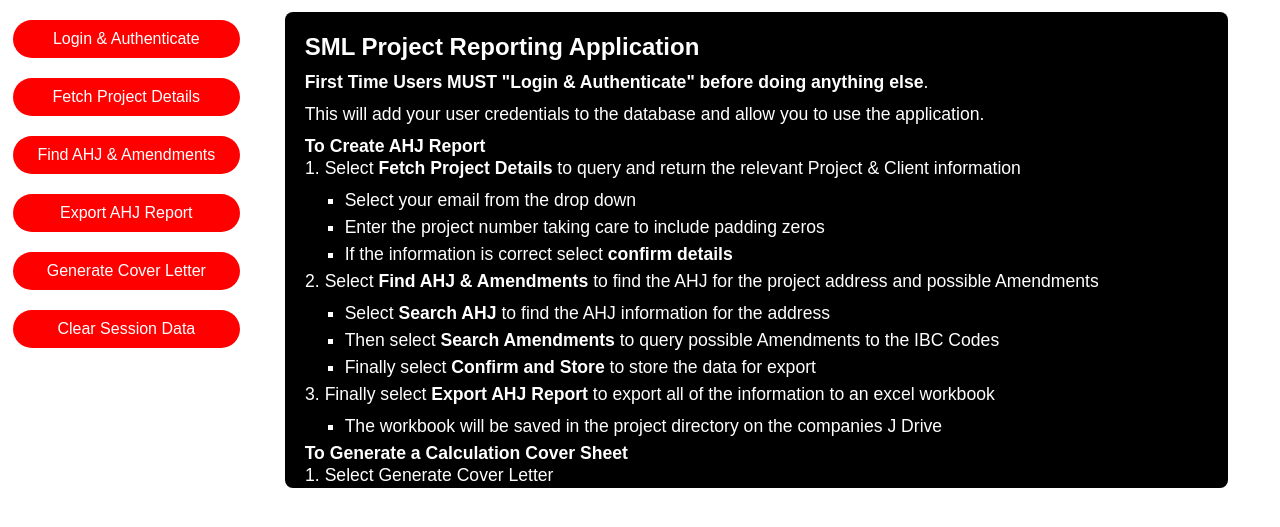
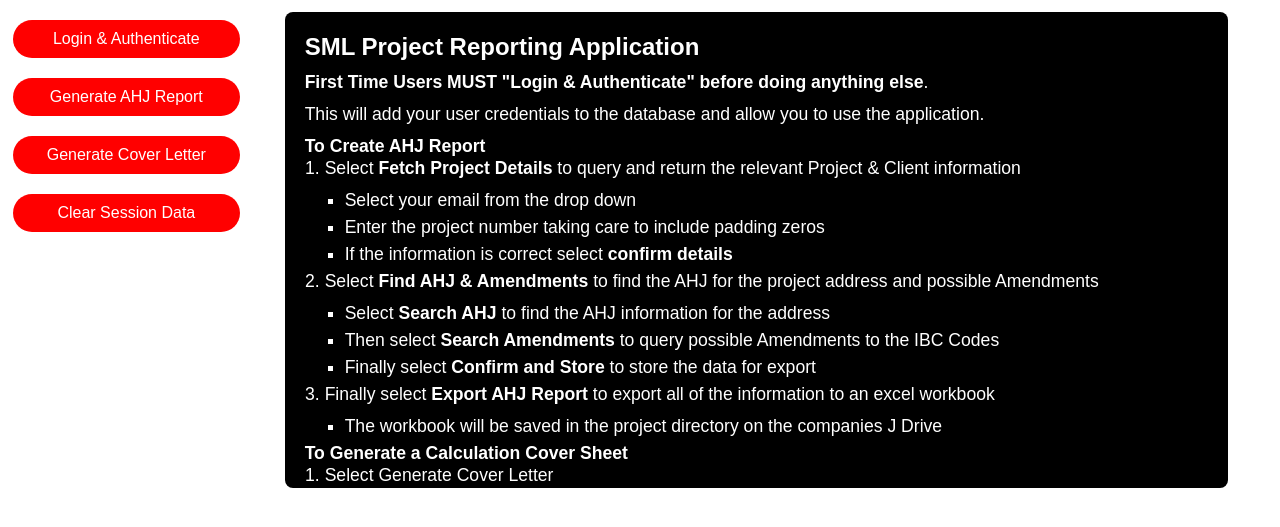
Before and after one commit to F-Type-Affects/Report_Gen_Portfolio, a Flask app: page / in a window 1280 px wide. Shown: the part 210-737 px from the top of the page. Run offline with Flask 3, Linux system fonts and the light colour scheme; parts of the project's set-up code (start-up, migrations or seed data) failed here and were passed over.

Commit message:
combined fetch project details, find AHJ & amendments, and export AHJ report into single process. removed a number of old redundent routes and started combing GET/POST routes into single app routes since I have a better grasp of everything. The majority of the HTMl templates are now unneccessary. I will clean that up and push those changes. Also improved models.py ability to deal with missing values

```diff
--- a/Back_End/server.py
+++ b/Back_End/server.py
@@ -265,15 +265,119 @@ def fetch_project_number_post():
     # Redirect to the display page route
     return redirect(redirection_url)
 
+"""
+*************************************************************************************************
+"""
+"""Unified AHJ Process"""
+@app.route('/generate_ahj_report', methods=['POST'])
+def generate_ahj_report():
+    """
+    Consolidated route to generate complete AHJ report including project details,
+    AHJ information, and amendments. Maintains compatibility with existing session
+    structures and handles missing data gracefully.
+    """
+    try:
+        # Get required session data
+        selected_email = session.get('selected_email')
+        if not selected_email:
+            flash('No email selected. Please select an email first.', 'error')
+            return redirect(url_for('select_user_email_get'))
 
-############################################################
-# app route to display the project and client details for the user
-# Route to display project and client details
-@app.route('/display_project_client_details', methods=['GET'])
-def display_project_client_details():
-    project = session.get('project_data', {})
-    client = session.get('client_data', {})
-    return render_template('display_project_client_details.html', project=project, client=client)
+        project_number = request.form.get('project_number')
+        if not project_number:
+            flash('Please enter a project number.', 'error')
+            return redirect(url_for('fetch_project_number_get'))
+
+        # Step 1: Fetch project and client details
+        project_data = get_project_by_code(project_number, selected_email)
+        if not project_data:
+            flash('Project not found. Please check the Project ID and try again.', 'error')
+            return redirect(url_for('fetch_project_number_get'))
+
+        # Create Project instance using the model's from_dict method
+        project = Project.from_dict(project_data[0])
+
+        # Validate project address - critical for AHJ search
+        if not all([project.street1, project.city, project.state, project.zip_code]):
+            flash('Project address is incomplete. Please verify the project has a complete address before generating an AHJ report.', 'error')
+            return redirect(url_for('fetch_project_number_get'))
+
+        # Get client data
+        client_data = get_client_by_id(project.client_id, selected_email)
+        client = Client.from_dict(client_data[0]) if client_data else None
+
+        # Store project data in session - maintaining format for compatibility
+        session['project_data'] = {
+            'code': project_number,
+            'name': project.name,
+            'purchase_order_number': project.purchase_order_number,
+            'billing_contact': project.billing_contact,
+            'street1': project.street1,
+            'street2': project.street2,
+            'city': project.city,
+            'state': project.state,
+            'zip_code': project.zip_code
+        }
+
+        # Store client data in session - maintaining format for compatibility
+        session['client_data'] = {
+            'client_name': client.name if client else 'N/A',
+            'client_email': client.email if client else 'N/A',
+            'client_phone': client.phone if client else 'N/A',
+            'street1': client.street1 if client else '',
+            'street2': client.street2 if client else '',
+            'city': client.city if client else '',
+            'state': client.state if client else '',
+            'zip_code': client.zip_code if client else ''
+        }
+
+        # Also store confirmed data for compatibility with other routes
+        session['confirmed_project_data'] = session['project_data']
+        session['confirmed_client_data'] = session['client_data']
+
+        # Step 2: Search AHJ registry
+        project_address = f"{project.street1}, {project.city}, {project.state}, {project.zip_code}"
+        ahj_data = search_ahj_registry(project_address)
+
+        if not ahj_data:
+            flash('AHJ search failed. The report will be generated without AHJ information. You can try searching for AHJ information separately.', 'warning')
+            session['stored_ahj_data'] = []
+            session['stored_amendment_pdf_links'] = []
+            session['stored_amendment_web_links'] = []
+            return redirect(url_for('display_report_details_get'))
+
+        # Step 3: Search for amendments if we have AHJ data
+        amendments = {"pdf_links": [], "web_links": []}
+        try:
+            if ahj_data and len(ahj_data) > 0:
+                ahj_name = ahj_data[0].get('AHJ Name')
+                if ahj_name:
+                    query = f"{ahj_name} building code amendments filetype:pdf"
+                    pdf_links, web_links = perform_bing_search(query, retries=5)
+                    amendments["pdf_links"] = pdf_links
+                    amendments["web_links"] = web_links
+        except Exception as e:
+            logger.error(f"Error searching amendments: {str(e)}")
+            flash('Amendment search failed. The report will be generated with AHJ information but without amendments.', 'warning')
+
+        # Store AHJ and amendment data
+        session['stored_ahj_data'] = ahj_data
+        session['stored_amendment_pdf_links'] = amendments["pdf_links"]
+        session['stored_amendment_web_links'] = amendments["web_links"]
+
+        # Success - redirect to display
+        flash('Report data generated successfully.', 'success')
+        return redirect(url_for('display_report_details_get'))
+
+    except Exception as e:
+        logger.error(f"Error generating AHJ report: {str(e)}")
+        flash('An error occurred while generating the report. Please try again or generate the report in steps using the individual functions.', 'error')
+        return redirect(url_for('home'))
+
+"""
+******************************************************************************************************************************
+"""
+"""End of unified process"""
 
 #############################################################
 # app route to confirm project/client details storing them in the session and redirecting the user home
@@ -296,143 +400,6 @@ def confirm_project_details():
 
 #####################################################
 # app routes to search AHJ registry and Bing for amendments to build codes
-
-# Route to get AHJ information
-@app.route('/get_ahj_info', methods=['POST'])
-def get_ahj_info():
-    data = request.json
-    address = data.get('address')
-
-
-    if not address:
-        return jsonify({'error': 'Address not provided'}), 400
-
-    ahj_info = search_ahj_registry(address)
-
-    return jsonify({'ahj_info': ahj_info})
-
-
-# Route to get amendments based on AHJ name
-@app.route('/get_amendments', methods=['POST'])
-def get_amendments():
-    data = request.json
-    ahj_name = data.get('ahj_name')
-
-    if not ahj_name:
-        return jsonify({'error': 'AHJ name not provided'}), 400
-
-    query = f"{ahj_name} building code amendments filetype:pdf"
-    results = perform_bing_search(query, retries=5)
-
-    website_links =[]
-    if results:
-        for result in results:
-            website_links.append(result)
-        return jsonify({'amendments': website_links})
-
-    return jsonify({'error': 'failed to retrieve ammendments after multiple attempts'}), 500
-
-# GET route to display AHJ address form
-@app.route('/fetch_ahj_address', methods=['GET'])
-def fetch_ahj_address_get():
-    # Check if project details are in session
-    project_data = session.get('project_data')
-    project_address = None
-    if project_data:
-        project_address = f"{project_data['street1']}, {project_data['city']}, {project_data['state']}, {project_data['zip_code']}"
-
-    return render_template('fetch_ahj_address.html', project_address=project_address)
-
-# POST route to handle AHJ address submission
-@app.route('/fetch_ahj_address_submit', methods=['POST'])
-def fetch_ahj_address_post():
-    if 'use_fetch_flow' in request.form:  # If the user wants to fetch project details
-        return redirect(url_for('fetch_project_email_get'))
-
-    # If user confirmed the project address or manually entered one
-    if 'project' in session:
-        address = f"{session['project']['street1']}, {session['project']['city']}, {session['project']['state']}, {session['project']['zip_code']}"
-    else:
-        address = request.form.get('address')
-        if not address:
-            flash('Please enter an address.', 'error')
-            return redirect(url_for('fetch_ahj_address_get'))
-
-    # Store the address in session
-    session['address'] = address
-    return redirect(url_for('display_ahj_results'))
-
-@app.route('/display_ahj_results', methods=['GET'])
-def display_ahj_results():
-    address = session.get('address')
-    if not address:
-        flash('No address found. Please enter an address first.', 'error')
-        return redirect(url_for('fetch_ahj_address_get'))
-
-    # Placeholder for AHJ search logic
-    ahj_results = search_ahj_registry(address)  # Assume this function is defined elsewhere
-
-    return render_template('display_ahj_results.html', ahj_results=ahj_results)
-
-# performs the actual AHJ registry search with the address provided from user or other methods
-@app.route('/find_ahj', methods=['POST'])
-def find_ahj():
-    # Logic for finding AHJ
-    address = request.form.get('address')
-
-    # Run the AHJ search
-    ahj_data = search_ahj_registry(address)
-
-    # Store the results for future use
-    session['address'] = address
-    session['ahj_data'] = ahj_data
-
-    return render_template('display_ahj_results.html', ahj_data=ahj_data)
-
-# GET route to display AHJ results
-@app.route('/display_ahj_results', methods=['GET'])
-def display_ahj_results_get():
-    # Get the address from the session
-    address = session.get('address')
-
-    if not address:
-        flash("No address found. Please go back and enter a valid address.", 'error')
-        return redirect(url_for('fetch_ahj_address_get'))
-
-    # Run the AHJ search
-    ahj_data = search_ahj_registry(address)
-
-    return render_template('display_ahj_results.html', ahj_data=ahj_data)
-
-# POST route to handle AHJ results submission
-@app.route('/display_ahj_results_submit', methods=['POST'])
-def display_ahj_results_post():
-    # Get the address from the session
-    address = session.get('address')
-
-    if not address:
-        flash("No address found. Please go back and enter a valid address.", 'error')
-        return redirect(url_for('fetch_ahj_address_get'))
-
-    # Run the AHJ search
-    ahj_data = search_ahj_registry(address)
-
-    if not ahj_data:
-        flash("No AHJ data found for the provided address.", 'error')
-        return redirect(url_for('fetch_ahj_address_get'))
-
-    # Store the AHJ data for export
-    session['ahj_data'] = ahj_data
-    flash("AHJ data has been saved for export.", 'success')
-    return redirect(url_for('home'))
-
-# stores the AHJ information to be exported or used later
-@app.route('/store_ahj_data', methods=['POST'])
-def store_ahj_data():
-    # Store AHJ Data for export in the session
-    session['ahj_data'] = session.get('ahj_data')
-    flash("AHJ data stored for export.")
-    return redirect(url_for('home'))
 
 @app.route('/search_amendments', methods=['POST'])
 def search_amendments():
@@ -461,25 +428,6 @@ def search_amendments():
     # Render the results to the user
     return render_template('display_amendment_results.html', pdf_links=pdf_links, web_links=web_links)
 
-@app.route('/store_amendment_results', methods=['POST'])
-def store_amendment_results():
-    # Retrieve AHJ data and amendment data from the session
-    ahj_data = session.get('ahj_data')
-    pdf_links = session.get('amendment_pdf_links')
-    web_links = session.get('amendment_web_links')
-
-    # Ensure AHJ data is available before storing
-    if not ahj_data:
-        flash("No AHJ data found. Please perform an AHJ search first.", 'error')
-        return redirect(url_for('fetch_ahj_address_get'))
-
-    # Store both AHJ data and amendment data in session
-    session['stored_ahj_data'] = ahj_data
-    session['stored_amendment_pdf_links'] = pdf_links
-    session['stored_amendment_web_links'] = web_links
-
-    flash("Both AHJ and amendment data stored for export.", 'success')
-    return redirect(url_for('home'))
 
 ###############################################################
 # app routes to handle exporting the project, client, AHJ, and amendment info fetched by the user to a csv/excel workbook
@@ -619,30 +567,6 @@ def display_letter_details_post():
     return redirect(url_for('home'))
 
 
-
-
-
-
-
-
-
-
-
-
-
-
-
-
-
-
-
-
-
-
-
-
-
-
 ##################################
 # app routes to launch application and exit application
 
--- a/Front_End_Web/templates/index.html
+++ b/Front_End_Web/templates/index.html
@@ -24,10 +24,8 @@
     <div class="container">
         <nav class="sidebar">
             <a href="{{ url_for('login') }}" class="btn">Login & Authenticate</a>
-            <a href="{{ url_for('select_user_email_get') }}?next=display_project_client_details" class="btn">Fetch Project Details</a>
-            <a href="{{ url_for('fetch_ahj_address_get') }}" class="btn btn-primary">Find AHJ & Amendments</a>
-            <a href="{{ url_for('display_report_details_get') }}" class="btn btn-primary">Export AHJ Report</a>
-            <a href="{{ url_for('select_user_email_get') }}?next=display_letter_details_get" class="btn btn-primary">Generate Cover Letter</a>
+            <a href="{{ url_for('select_user_email_get') }}?next=select_project_number" class="btn">Generate AHJ Report</a>
+            <a href="{{ url_for('select_user_email_get') }}?next=display_letter_details_get" class="btn">Generate Cover Letter</a>
             <button onclick="exitApp()" class="btn">Clear Session Data</button>
         </nav>
 
@@ -79,7 +77,6 @@
             fetch('/exit_app')
                 .then(response => {
                     if (response.ok) {
-                        // Clear session and close the browser tab
                         window.close();
                     }
                 })
--- a/Front_End_Web/templates/select_project_number.html
+++ b/Front_End_Web/templates/select_project_number.html
@@ -18,7 +18,7 @@
     </header>
 
     <div class="container">
-        <form action="{{ url_for('fetch_project_number_post') }}" method="POST" onsubmit="showLoading()">
+        <form action="{{ url_for('generate_ahj_report') }}" method="POST" onsubmit="showLoading()">
             <label for="project_number">Project Number:</label>
             <input type="text" id="project_number" name="project_number" required>
 
@@ -35,12 +35,12 @@
                 </ul>
             </div>
 
-            <button type="submit">Find Project</button>
+            <button type="submit">Generate AHJ Report</button>
             <button type="button" onclick="window.location.href='{{ url_for("select_user_email_get") }}'">Back</button>
         </form>
 
         <div id="loading-spinner" style="display:none;">
-            <p>Please wait, fetching project details...</p>
+            <p>Please wait, Generating AHJ Report</p>
             <div class="spinner"></div>
         </div>
     </div>
```
Also changed, not shown: Back_End/models.py (+7 -5 lines), Back_End/token_storage.db.
